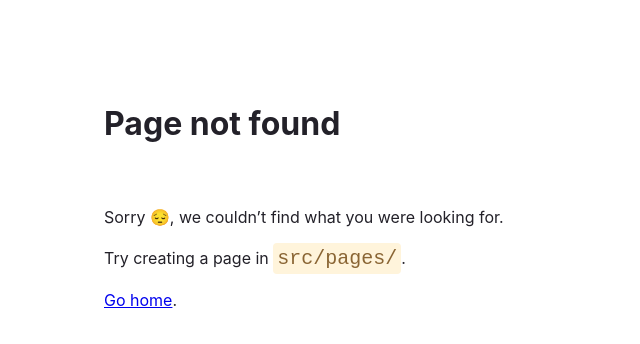
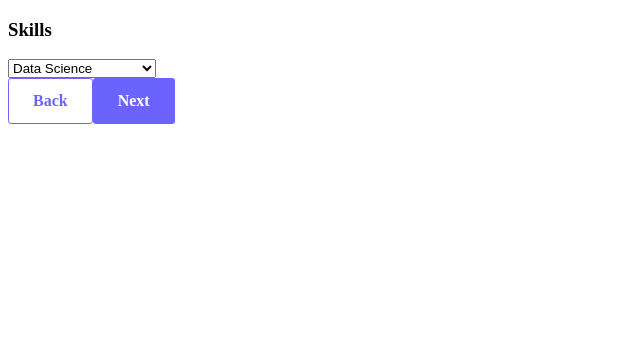
Before and after one commit to cv-hub-dev/cv-hub, a Gatsby site: page /skills in a window 1280 px wide. Before the commit this address had no page. Shown: the whole page, without its empty margins (0-640 px from the left). Built offline with nearby package versions, Linux system fonts and the light colour scheme; Gatsby itself is replaced by a stand-in of ours.

Commit message:
skills
Added the skills page. Will address styling etc after the 12/2/23 meeting

```diff
--- a/gatsby-config.js
+++ b/gatsby-config.js
@@ -10,7 +10,7 @@ module.exports = {
       {
         resolve: 'gatsby-plugin-sass',
         options: {
-          additionalData: `@import "${__dirname}/src/styles/general.scss";`,
+          additionalData: `@import "./src/styles/general.scss";`,
         }
       },
     {
--- a/package.json
+++ b/package.json
@@ -19,10 +19,10 @@
     "gatsby": "^5.4.2",
     "gatsby-plugin-manifest": "^5.4.0",
     "gatsby-plugin-react-svg": "^3.3.0",
-    "gatsby-plugin-sass": "^6.4.0",
+    "gatsby-plugin-sass": "^6.6.0",
     "react": "^18.2.0",
     "react-dom": "^18.2.0",
-    "sass": "^1.57.1",
+    "sass": "^1.58.0",
     "typeface-montserrat": "^1.1.13"
   }
 }
--- a/src/pages/education/index.js
+++ b/src/pages/education/index.js
@@ -32,7 +32,7 @@ const EducationPage = () => {
 
             <div className="buttonsWrapper">
               <Button variant="secondary" to="/personal">Back</Button>
-              <Button to="/">Next</Button>
+              <Button to="/skills">Next</Button>
             </div>
           </Form>
         )}
--- /dev/null
+++ b/src/pages/skills/index.js
@@ -0,0 +1,44 @@
+import React from "react"
+import { Formik, Form } from "formik"
+import Input from '../../components/Input';
+import Button from '../../components/Button';
+import TextArea from "../../components/TextArea";
+import Preview from "../../components/Preview";
+import useLocalStorage from '../../useLocalStorate';
+import { handleOnChange } from '../helpers';
+
+
+const SkillsPage = () => {
+
+  const {storedValue: skillsValues, setValue: setSkillsValues} = useLocalStorage('skills')
+
+  const initialValues = {
+    chooseYourField: ``
+  }
+
+  return (
+    <div className="duo-layout">
+      <Formik initialValues={skillsValues || initialValues}>
+        {({values}) => (
+        <Form className="form" onChange={(changedValue) => handleOnChange({values, changedValue, setValues: setSkillsValues})}>
+          <h3>Skills</h3>
+          <select name="chooseYourField" label="Field:">
+            <option value ="data science">Data Science</option>
+            <option value ="web development">Web Development</option>
+            <option value ="systems engineering">Systems Engineering</option>
+          </select>
+
+
+          <div className="buttonsWrapper">
+            <Button variant="secondary" to="/education">Back</Button>
+            <Button to="/">Next</Button>
+          </div>
+        </Form>
+        )}
+      </Formik>
+      <Preview />
+    </div>
+  )
+}
+
+export default SkillsPage
```
Also changed, not shown: 1 other file.
